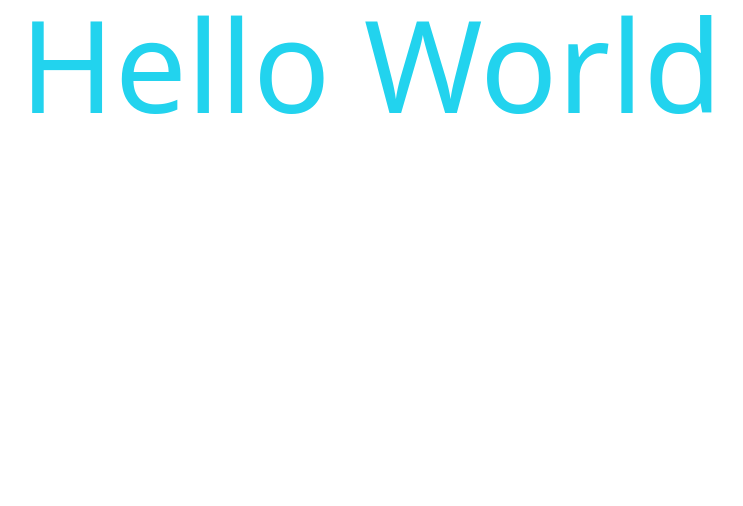
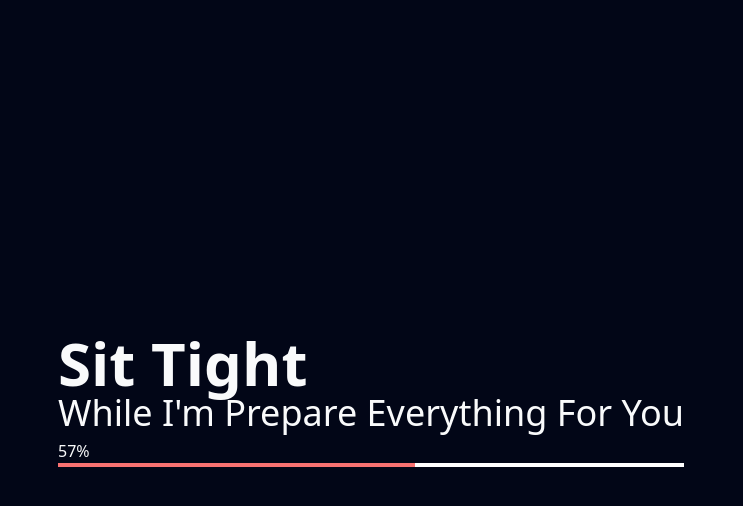
Before and after one commit to rikarani/rikarani.github.io, a React (Vite) app: page / in a window 1280 px wide. Shown: the top 506 px of the page, without its empty margins (269-1012 px from the left). Built offline with nearby package versions, Linux system fonts and the light colour scheme.

Commit message:
penyesuaian

```diff
--- a/src/App.tsx
+++ b/src/App.tsx
@@ -1,5 +1,21 @@
-function App() {
-  return <h1 className="font-medium text-9xl text-center text-cyan-400">Hello World</h1>;
+import React, { useState } from "react";
+import { LoaderContext } from "./context/context";
+import Loader from "./components/Loader";
+import Locker from "./components/Locker";
+import Home from "./components/Home";
+
+function App(): React.JSX.Element {
+  const [open, setOpen] = useState<boolean>(true);
+
+  return (
+    <>
+      <LoaderContext.Provider value={{ open, setOpen }}>
+        <Loader />
+        <Locker />
+        <Home />
+      </LoaderContext.Provider>
+    </>
+  );
 }
 
 export default App;
```
